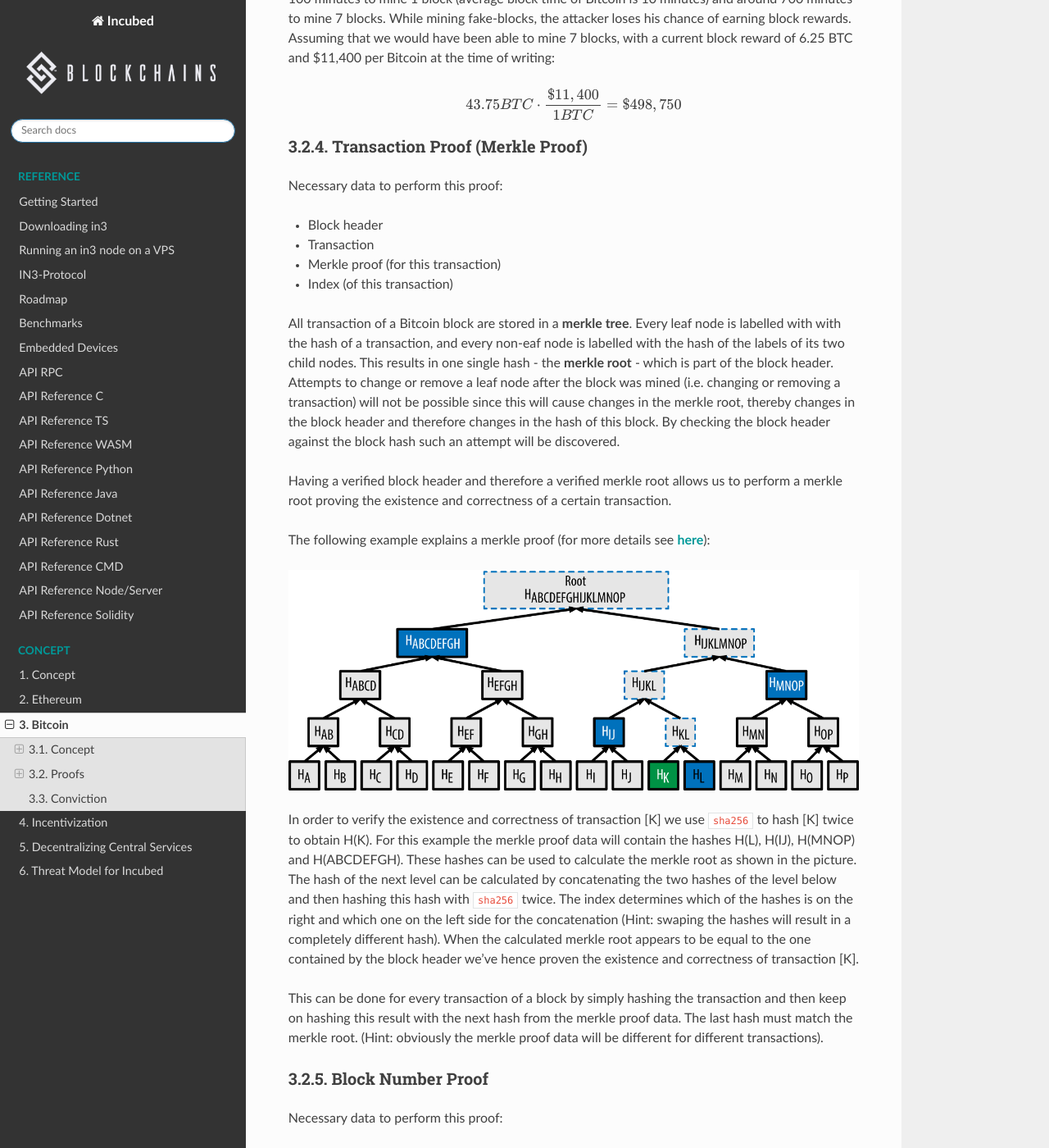
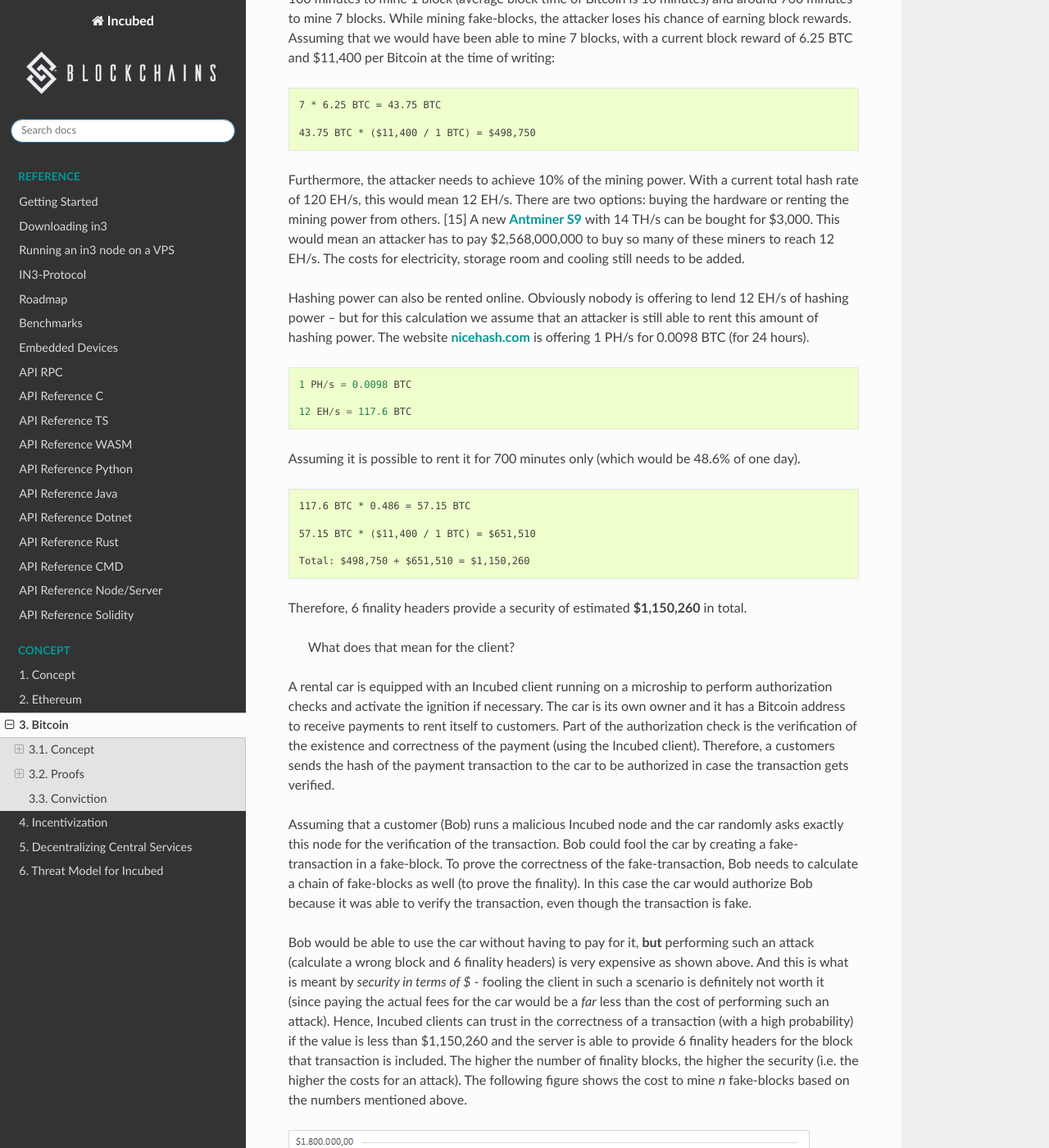
Before and after one commit to blockchainsllc/in3-docs, a Sphinx documentation site: the page built from docs/bitcoin.md, in a window 1280 px wide and 1400 px high, scrolled down 5890 px. Shown: the whole window at 82% size. Built offline with Sphinx 7.4.7 and the Read the Docs theme 2.0.0, drawn with Linux system fonts in a browser that asks for light colours.

Commit message:
risk calculation, updated links

````diff
--- a/docs/bitcoin.md
+++ b/docs/bitcoin.md
@@ -65,7 +65,7 @@ targetmax = 0x00000000FFFF0000000000000000000000000000000000000000000000000000
 
 Bitcoin uses the target for the mining process where miners are hashing the block data over and over again to find a hash that is smaller than the target (while changing the data a little bit each try to generate a different hash). Miners across the network can verify a newly published blocks by checking the block hash against the target. The same applies for clients. Having a verified target on the client-side is important to verify the proof of work and therefore the data itself (assuming that the data is correct when someone put a lot of work into it). Since the target is part of a block header (`bits`-field) we can verify the target by verifying the block header.
 
-This is a dilemma since we want to verify the target by verifying the block header but we need a verified target to verify the block header (as shown in [block proof](https://git.slock.it/in3/doc/-/blob/19-documentation-verification-process/docs/bitcoin.md#block-proof)). You will read about two different options to verify a target.
+This is a dilemma since we want to verify the target by verifying the block header but we need a verified target to verify the block header (as shown in [block proof](bitcoin.md#block-proof)). You will read about two different options to verify a target.
 
 #### Verification using finality headers
 
@@ -73,9 +73,9 @@ The client maintains a cache with the number of a difficulty adjustment period (
 
 > How does the verification works?
 
-We completely rely on the finality of a block. We can verify the target of a block (and therefore for a whole period) by requesting a block header (`getblockheader`) and `n`-amount of finality headers. If we are able to prove the finality using the [finality proof](https://git.slock.it/in3/doc/-/blob/19-documentation-verification-process/docs/bitcoin.md#finality-proof) we can consider the target as verified as mentioned earlier.
+We completely rely on the finality of a block. We can verify the target of a block (and therefore for a whole period) by requesting a block header (`getblockheader`) and `n`-amount of finality headers. If we are able to prove the finality using the [finality proof](bitcoin.md#finality-proof) we can consider the target as verified as mentioned earlier.
 
-The client sets a limit in his configuration regarding the maximum change of the target from a verified one to the one he wants to verify. The client will not trust the changes of the target when they are too big (i.e. greater than the limit). In this case the client will use the [proofTarget-method](https://git.slock.it/in3/doc/-/blob/19-documentation-verification-process/docs/rpc.md#btc_in3_prooftarget) to verify the big changes in smaller steps.
+The client sets a limit in his configuration regarding the maximum change of the target from a verified one to the one he wants to verify. The client will not trust the changes of the target when they are too big (i.e. greater than the limit). In this case the client will use the [proofTarget-method](rpc.md#btc_prooftarget) to verify the big changes in smaller steps.
 
 #### Verification using signatures
 
@@ -87,7 +87,7 @@ Since the target is part of the block header we just have to be very sure that t
 (see [here](https://github.com/slockit/in3/blob/master/in3_image.png) for more details of this process)
 
 The amount of signatures nodes n should be chosen with the
-[Risk Calculation](https://in3.readthedocs.io/en/develop/Threat-Model-for-Incubed.html#risk-calculation) in mind.
+[Risk Calculation](Threat-Model-for-Incubed.md#risk-calculation) in mind.
 
 ### Block Proof
 
@@ -163,11 +163,44 @@ A malicious node could provide a modified block header (i.e. changing the data t
 Assume that the attacker has 10% of the total
 mining power. This would mean he needs around 100 minutes to mine 1 block (average block time of Bitcoin is 10 minutes) and around 700 minutes to mine 7 blocks. While mining fake-blocks, the attacker loses his chance of earning block rewards. Assuming that we would have been able to mine 7 blocks, with a current block reward of 6.25 BTC and $11,400 per Bitcoin at the time of writing:
 
+```
+7 * 6.25 BTC = 43.75 BTC
 
-```math
-43.75 BTC \cdot \frac{ $11,400 }{1 BTC} = $498,750
+43.75 BTC * ($11,400 / 1 BTC) = $498,750
 ```
 
+Furthermore, the attacker needs to achieve 10% of the mining power. With a current total hash rate of 120 EH/s, this would mean 12 EH/s. There are two options: buying the hardware or renting the mining power from others. [15]
+A new [Antminer S9](https://www.buybitcoinworldwide.com/mining/hardware/) with 14 TH/s can be bought for $3,000. This would mean an attacker has to pay $2,568,000,000 to buy so many of these miners to reach 12 EH/s. The costs for electricity, storage room and cooling still needs to be added.
+
+Hashing power can also be rented online. Obviously nobody is offering to lend 12 EH/s of hashing power – but for this calculation we assume that an attacker is still able to rent this amount of hashing power. The website [nicehash.com](https://www.nicehash.com/marketplace) is offering 1 PH/s for 0.0098 BTC (for 24 hours).
+
+```
+1 PH/s = 0.0098 BTC
+
+12 EH/s = 117.6 BTC
+```
+
+Assuming it is possible to rent it for 700 minutes only (which would be 48.6% of one day).
+
+```
+117.6 BTC * 0.486 = 57.15 BTC
+
+57.15 BTC * ($11,400 / 1 BTC) = $651,510
+
+Total: $498,750 + $651,510 = $1,150,260
+```
+
+Therefore, 6 finality headers provide a security of estimated **$1,150,260** in total.
+
+> What does that mean for the client?
+
+A rental car is equipped with an Incubed client running on a microship to perform authorization checks and activate the ignition if necessary. The car is its own owner and it has a Bitcoin address to receive payments to rent itself to customers. Part of the authorization check is the verification of the existence and correctness of the payment (using the Incubed client). Therefore, a customers sends the hash of the payment transaction to the car to be authorized in case the transaction gets verified.
+
+Assuming that a customer (Bob) runs a malicious Incubed node and the car randomly asks exactly this node for the verification of the transaction. Bob could fool the car by creating a fake-transaction in a fake-block. To prove the correctness of the fake-transaction, Bob needs to calculate a chain of fake-blocks as well (to prove the finality). In this case the car would authorize Bob because it was able to verify the transaction, even though the transaction is fake.
+
+Bob would be able to use the car without having to pay for it, **but** performing such an attack (calculate a wrong block and 6 finality headers) is very expensive as shown above. And this is what is meant by *security in terms of $* - fooling the client in such a scenario is definitely not worth it (since paying the actual fees for the car would be a *far* less than the cost of performing such an attack). Hence, Incubed clients can trust in the correctness of a transaction (with a high probability) if the value is less than $1,150,260 and the server is able to provide 6 finality headers for the block that transaction is included. The higher the number of finality blocks, the higher the security (i.e. the higher the costs for an attack). The following figure shows the cost to mine *n* fake-blocks based on the numbers mentioned above.
+
+![Bitcoin Risk Calculation](btc_riskcalculation.png)
 
 
 ### Transaction Proof (Merkle Proof)
@@ -222,7 +255,7 @@ Decode:
 
 2. Prove the existence and correctness of the coinbase transaction
 
-To trust the extracted block number it's necessary to verify the existence and correctness of the coinbase transaction. This can be done by performing a [merkle proof](#transaction-proof-merkle-proof) using the provided block header and the merkle proof data.
+To trust the extracted block number it's necessary to verify the existence and correctness of the coinbase transaction. This can be done by performing a [merkle proof](bitcoin.md#transaction-proof-merkle-proof) using the provided block header and the merkle proof data.
 
 **Size of a block number proof**
 
@@ -268,7 +301,7 @@ But since the BlockHeader does not contain the BlockNumber, we have to use the t
 - the BlockHeaders gives as Proof
 
 
-The Verification of the BlockHeader can be done directly in Solitidy, because the EVM offers a precompiled Contract at address `0x2` : sha256, which is needed to calculate the Blockhash. With this in mind we can follow the steps as described in [Block Proof](#block-proof) implemented in Solidity.
+The Verification of the BlockHeader can be done directly in Solitidy, because the EVM offers a precompiled Contract at address `0x2` : sha256, which is needed to calculate the Blockhash. With this in mind we can follow the steps as described in [Block Proof](bitcoin.md#block-proof) implemented in Solidity.
 
 
 While doing so we need to add the difficulties of each block and store the last blockHash and the `totalDifficulty` for later.
````
Also changed, not shown: docs/rpc.md (+11 -11 lines), docs/btc_riskcalculation.png (added).
